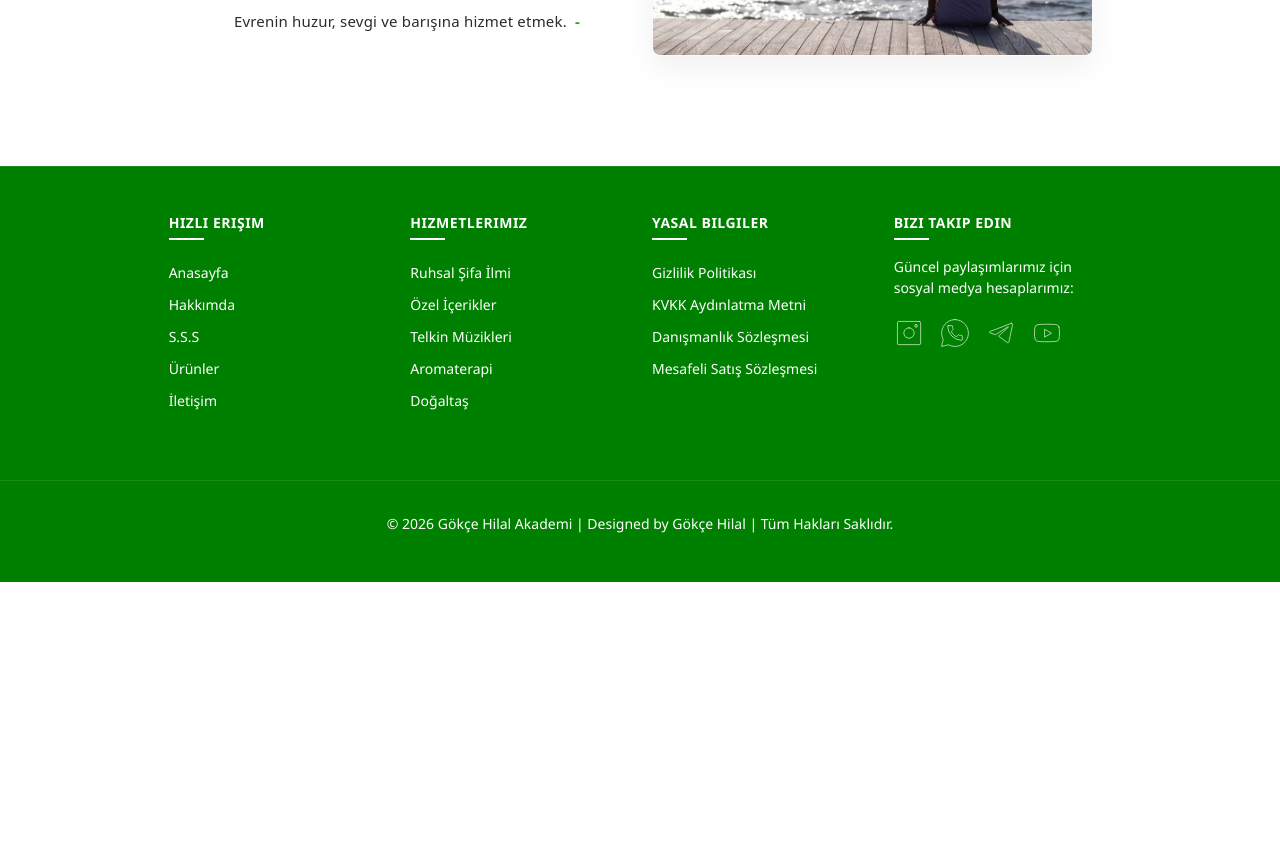
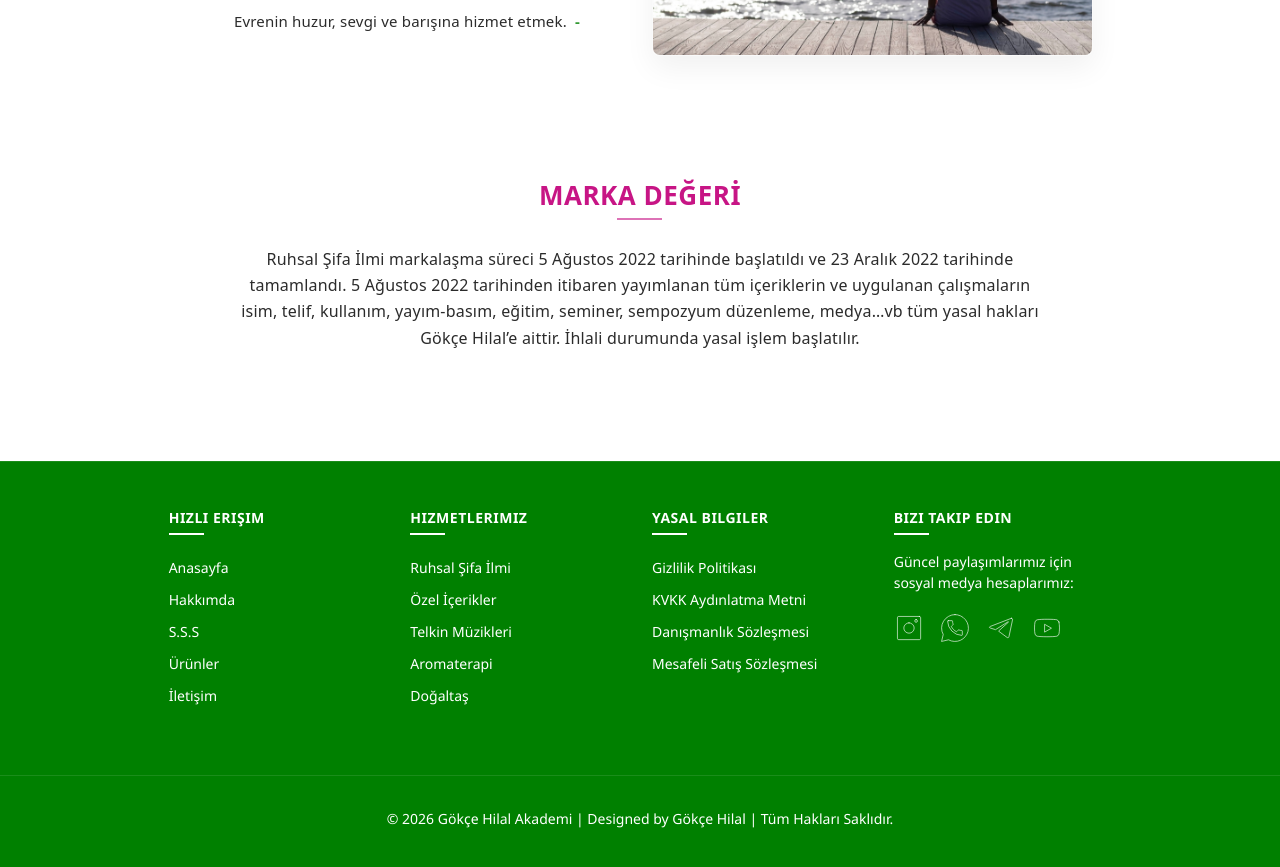
Before and after one commit to biricikzen777-gokcehilal/akademi.gokcehilalakademi.com, a Vue app in the folder frontend/: page / in a window 1280 px wide. Shown: the part 1440-2307 px from the top of the page. Before the commit the page ends 2022 px from the top, so only its background shows below. Built offline with nearby package versions, Linux system fonts and the light colour scheme.

Commit message:
marka Değeri eklendi.

```diff
--- a/frontend/src/views/Home.vue
+++ b/frontend/src/views/Home.vue
@@ -91,6 +91,26 @@
 
         </div>
 
+               <!-- ==========================================================================
+           3. BÖLÜM: MARKA DEĞERİ BİLDİRİM ALANI
+           ========================================================================== -->
+        <div class="row justify-content-center text-center grid-row mt-4">
+            <div class="col-12 col-md-10 d-flex flex-column align-items-center">
+                <!-- Marka Değeri Başlığı (Koyu Pembe Tonu ve Ortalanmış Alt Çizgi Düzeni) -->
+                <div class="title-wrapper d-flex flex-column align-items-center mb-3">
+                    <h2 class="shop-main-title fw-semibold">MARKA DEĞERİ</h2>
+                    <div class="brand-title-line"></div>
+                </div>
+
+                <!-- İçerik Metni (Birebir Aynı Tutuldu) -->
+                <p class="brand-text m-0 px-lg-5">
+                    Ruhsal Şifa İlmi markalaşma süreci 5 Ağustos 2022 tarihinde başlatıldı ve 23 Aralık 2022 tarihinde tamamlandı. 5 Ağustos 2022 tarihinden itibaren yayımlanan tüm içeriklerin ve uygulanan çalışmaların isim, telif, kullanım, yayım-basım, eğitim, seminer, sempozyum düzenleme, medya…vb tüm yasal hakları Gökçe Hilal’e aittir. İhlali durumunda yasal işlem başlatılır.
+                </p>
+            </div>
+        </div>
+
+
+
     </div>
 </template>
 <script setup>
@@ -98,6 +118,41 @@
 </script>
 
 <style scoped>
+
+/* ==========================================================================
+   3. MARKA DEĞERİ BİLDİRİM ALANI STİLLERİ (BÜYÜTÜLMÜŞ & KOYU)
+   ========================================================================== */
+.shop-main-title {
+    color: #C71585 !important; /* Diğer sayfalarla tam uyumlu asil KOYU PEMBE tonu */
+    font-size: 26px !important; /* Misyon/Vizyon ile dengeli büyük vitrin puntosu */
+    letter-spacing: 0.5px;
+    margin: 0 !important;
+}
+
+/* Başlığın altına çekilen, diğer bölümlerle birebir uyumlu alt çizgi süsü */
+.brand-title-line {
+    width: 45px;
+    height: 2px;
+    background-color: #C71585; /* Kurumsal yeşil tonlama */
+    margin-top: 6px;
+    margin-bottom: 10px;
+    opacity: 0.6;
+    transition: width 0.3s ease;
+}
+.grid-row:hover .brand-title-line {
+    width: 120px; /* Fareyle üzerine gelindiğinde çizgi zarifçe dikey simetriyi genişletir */
+}
+
+/* İstediğiniz gibi büyütülen, netleştirilen ve koyulaştırılan içerik metni */
+.brand-text {
+    font-size: 16px; /* Okunması kolay büyük punto */
+    font-weight: 400; /* Belirgin font ağırlığı */
+    color: #2b2b2b; /* Gözü yormayan net koyu yazı rengi */
+    line-height: 1.65; /* Ferah dikey satır yayılımı */
+    text-align: center;
+    letter-spacing: 0.2px;
+}
+
 /* ==========================================================================
    1. DIŞ ALAN VE CAROUSEL DIŞ ÇERÇEVELERİ
    ========================================================================== */
@@ -209,4 +264,5 @@
     transform: scale(1.015);
     box-shadow: 0 18px 35px rgba(0, 0, 0, 0.09);
 }
+
 </style>
```
